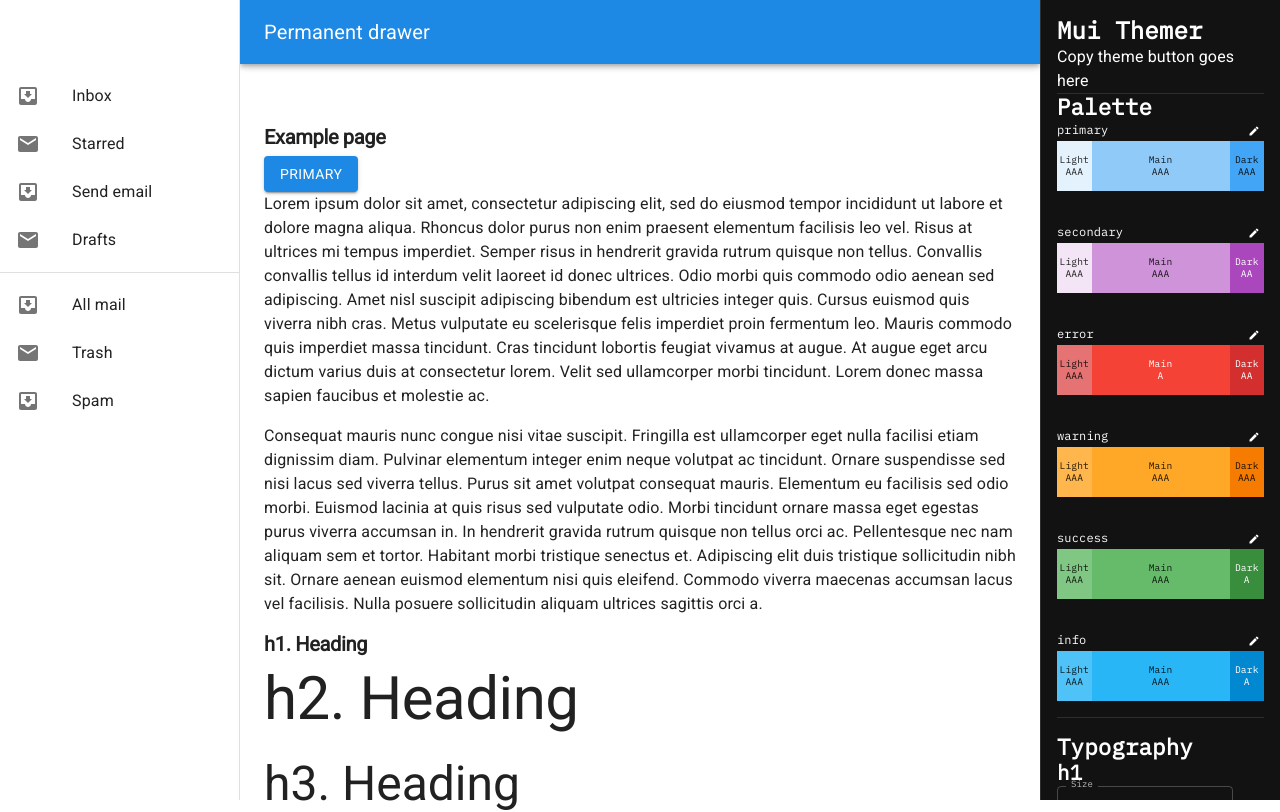
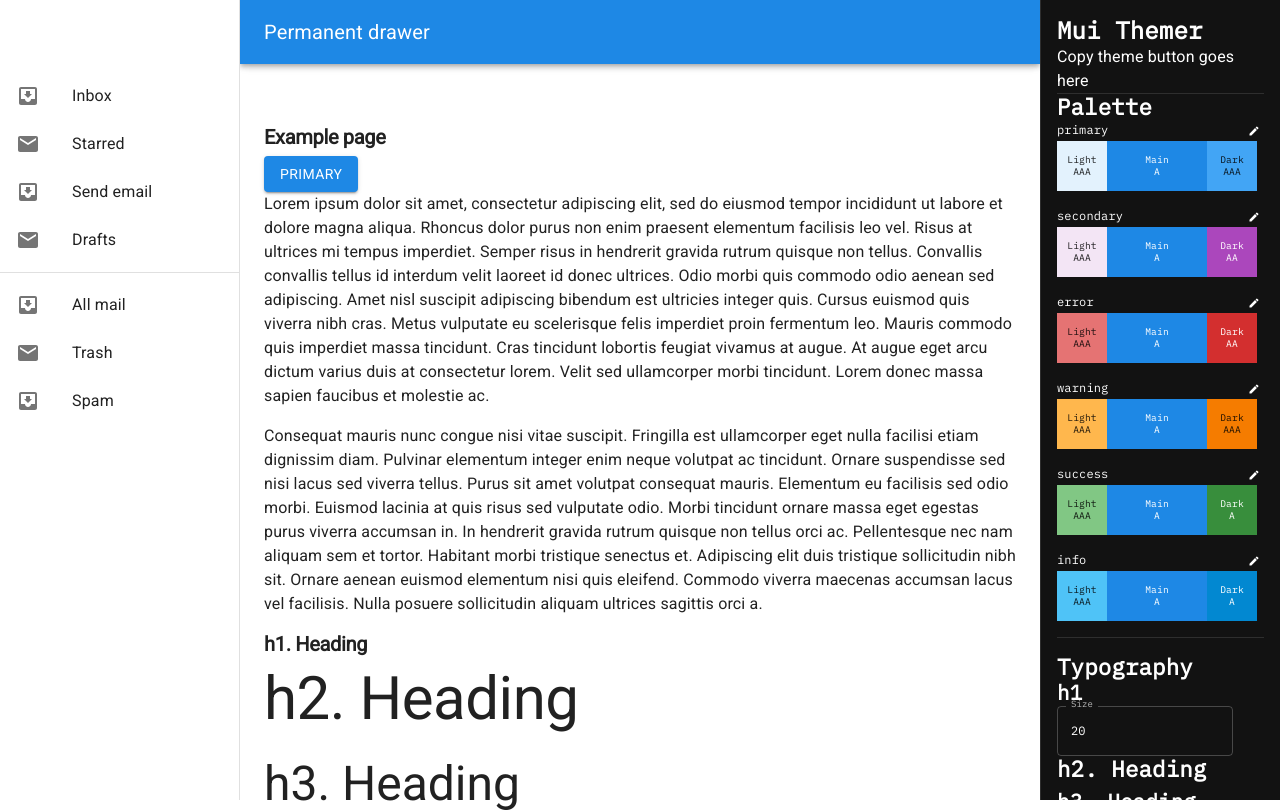
Before and after one commit to sernstberger/mui-themer, a React (Vite) app in the folder mui-themer/: page / in a window 1280 px wide. Shown: the top 812 px of the page. Built offline with nearby package versions, Linux system fonts and the light colour scheme.

Commit message:
themer shows correct palette color

```diff
--- a/mui-themer/src/app/Components/PaletteItem.tsx
+++ b/mui-themer/src/app/Components/PaletteItem.tsx
@@ -101,7 +101,7 @@ interface PaletteItemProps {
 export const PaletteItem = ({ color }: PaletteItemProps) => {
   const theme = useTheme();
   const [open, setOpen] = useState(false);
-  const { setPrimaryColor } = useThemeContext();
+  const { primaryColor, setPrimaryColor } = useThemeContext();
 
   const createColorLevel = (
     level: 'light' | 'main' | 'dark' | 'contrastText'
@@ -131,8 +131,9 @@ export const PaletteItem = ({ color }: PaletteItemProps) => {
         <ColorSwatch label="Light" color={createColorLevel('light')} />
         <ColorSwatch
           label="Main"
-          color={createColorLevel('main')}
-          sx={{ width: 200 }}
+          // color={createColorLevel('main')}
+          color={primaryColor}
+          sx={{ width: 100 }}
         />
         <ColorSwatch label="Dark" color={createColorLevel('dark')} />
       </Stack>
--- a/mui-themer/src/app/ThemeChangerDrawer.tsx
+++ b/mui-themer/src/app/ThemeChangerDrawer.tsx
@@ -155,7 +155,7 @@ export const ThemeChangerDrawer = () => {
         Copy theme button goes here
         <Divider />
         <Typography variant="h2">Palette</Typography>
-        <Stack spacing={4}>
+        <Stack spacing={2}>
           <PaletteItem color="primary" />
           <PaletteItem color="secondary" />
           <PaletteItem color="error" />
```
